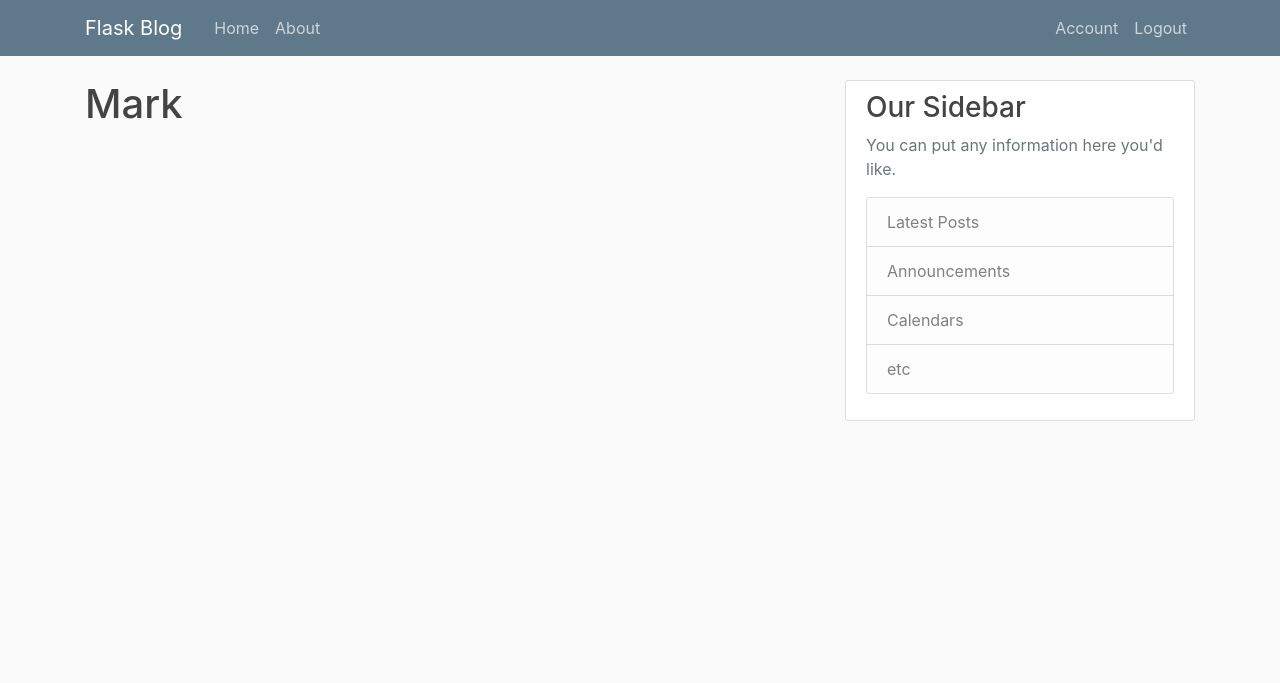
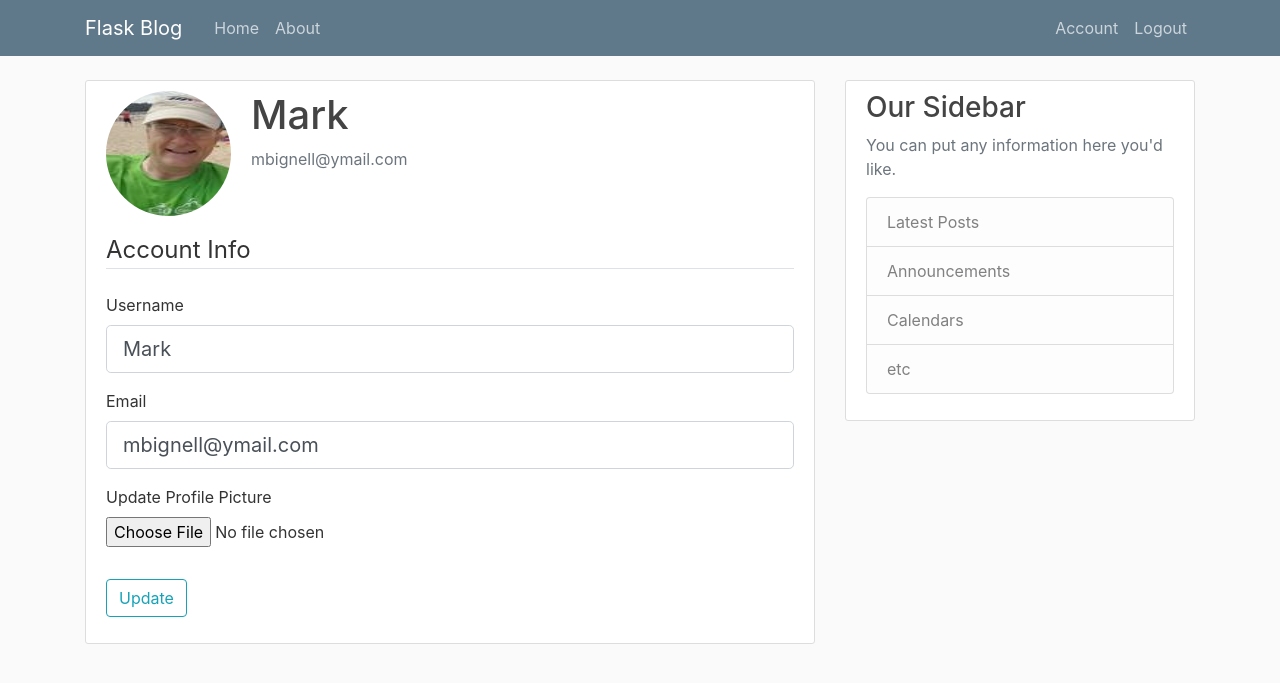
Before and after one commit to markhbignell/flaskblog, a Flask app: page /account in a window 1280 px wide. Shown: the top 683 px of the page. Run offline with Flask 2, Linux system fonts and the light colour scheme; a user stored in the database is signed in; some libraries are stand-ins or nearby versions.

Commit message:
added profile pictures

```diff
--- a/flaskblog/forms.py
+++ b/flaskblog/forms.py
@@ -1,4 +1,6 @@
 from flask_wtf import FlaskForm
+from flask_wtf.file import FileField, FileAllowed
+from flask_login import current_user
 from wtforms import StringField, PasswordField, SubmitField, BooleanField
 from wtforms.validators import DataRequired, Length, Email, EqualTo, ValidationError
 from flaskblog.models import User
@@ -22,8 +24,7 @@ class RegistrationForm(FlaskForm):
     def validate_email(self, email):
         user = User.query.filter_by(email=email.data).first()
         if user:
-            raise ValidationError(
-                'That email is taken. Please choose a different one.')
+            raise ValidationError('That email is taken. Please choose a different one.')
 
 
 class LoginForm(FlaskForm):
@@ -32,3 +33,24 @@ class LoginForm(FlaskForm):
     password = PasswordField('Password', validators=[DataRequired()])
     remember = BooleanField('Remember Me')
     submit = SubmitField('Login')
+
+
+class UpdateAccountForm(FlaskForm):
+    username = StringField('Username',
+                           validators=[DataRequired(), Length(min=2, max=20)])
+    email = StringField('Email',
+                        validators=[DataRequired(), Email()])
+    picture = FileField('Update Profile Picture', validators=[FileAllowed(['jpg', 'png'])])
+    submit = SubmitField('Update')
+
+    def validate_username(self, username):
+        if username.data != current_user.username:
+            user = User.query.filter_by(username=username.data).first()
+            if user:
+                raise ValidationError('That username is taken. Please choose a different one.')
+
+    def validate_email(self, email):
+        if email.data != current_user.email:
+            user = User.query.filter_by(email=email.data).first()
+            if user:
+                raise ValidationError('That email is taken. Please choose a different one.')
--- a/flaskblog/models.py
+++ b/flaskblog/models.py
@@ -12,8 +12,7 @@ class User(db.Model, UserMixin):
     id = db.Column(db.Integer, primary_key=True)
     username = db.Column(db.String(20), unique=True, nullable=False)
     email = db.Column(db.String(120), unique=True, nullable=False)
-    image_file = db.Column(db.String(20), nullable=False,
-                           default='default.jpg')
+    image_file = db.Column(db.String(20), nullable=False, default='default.jpg')
     password = db.Column(db.String(60), nullable=False)
     posts = db.relationship('Post', backref='author', lazy=True)
 
@@ -24,8 +23,7 @@ class User(db.Model, UserMixin):
 class Post(db.Model):
     id = db.Column(db.Integer, primary_key=True)
     title = db.Column(db.String(100), nullable=False)
-    date_posted = db.Column(db.DateTime, nullable=False,
-                            default=datetime.utcnow)
+    date_posted = db.Column(db.DateTime, nullable=False, default=datetime.utcnow)
     content = db.Column(db.Text, nullable=False)
     user_id = db.Column(db.Integer, db.ForeignKey('user.id'), nullable=False)
 
--- a/flaskblog/routes.py
+++ b/flaskblog/routes.py
@@ -1,6 +1,9 @@
+import os
+import secrets
+from PIL import Image
 from flask import render_template, url_for, flash, redirect, request
 from flaskblog import app, db, bcrypt
-from flaskblog.forms import RegistrationForm, LoginForm
+from flaskblog.forms import RegistrationForm, LoginForm, UpdateAccountForm
 from flaskblog.models import User, Post
 from flask_login import login_user, current_user, logout_user, login_required
 
@@ -38,10 +41,8 @@ def register():
         return redirect(url_for('home'))
     form = RegistrationForm()
     if form.validate_on_submit():
-        hashed_password = bcrypt.generate_password_hash(
-            form.password.data).decode('utf-8')
-        user = User(username=form.username.data,
-                    email=form.email.data, password=hashed_password)
+        hashed_password = bcrypt.generate_password_hash(form.password.data).decode('utf-8')
+        user = User(username=form.username.data, email=form.email.data, password=hashed_password)
         db.session.add(user)
         db.session.commit()
         flash('Your account has been created! You are now able to log in', 'success')
@@ -71,7 +72,36 @@ def logout():
     return redirect(url_for('home'))
 
 
-@app.route("/account")
+def save_picture(form_picture):
+    random_hex = secrets.token_hex(8)
+    _, f_ext = os.path.splitext(form_picture.filename)
+    picture_fn = random_hex + f_ext
+    picture_path = os.path.join(app.root_path, 'static/profile_pics', picture_fn)
+
+    output_size = (125, 125)
+    i = Image.open(form_picture)
+    i.thumbnail(output_size)
+    i.save(picture_path)
+
+    return picture_fn
+
+
+@app.route("/account", methods=['GET', 'POST'])
 @login_required
 def account():
-    return render_template('account.html', title='Account')
+    form = UpdateAccountForm()
+    if form.validate_on_submit():
+        if form.picture.data:
+            picture_file = save_picture(form.picture.data)
+            current_user.image_file = picture_file
+        current_user.username = form.username.data
+        current_user.email = form.email.data
+        db.session.commit()
+        flash('Your account has been updated!', 'success')
+        return redirect(url_for('account'))
+    elif request.method == 'GET':
+        form.username.data = current_user.username
+        form.email.data = current_user.email
+    image_file = url_for('static', filename='profile_pics/' + current_user.image_file)
+    return render_template('account.html', title='Account',
+                           image_file=image_file, form=form)
--- a/flaskblog/templates/account.html
+++ b/flaskblog/templates/account.html
@@ -1,4 +1,57 @@
 {% extends "layout.html" %}
 {% block content %}
-<h1>{{ current_user.username }}</h1>
+    <div class="content-section">
+      <div class="media">
+        <img class="rounded-circle account-img" src="{{ image_file }}">
+        <div class="media-body">
+          <h2 class="account-heading">{{ current_user.username }}</h2>
+          <p class="text-secondary">{{ current_user.email }}</p>
+        </div>
+      </div>
+        <form method="POST" action="" enctype="multipart/form-data">
+            {{ form.hidden_tag() }}
+            <fieldset class="form-group">
+                <legend class="border-bottom mb-4">Account Info</legend>
+                <div class="form-group">
+                    {{ form.username.label(class="form-control-label") }}
+
+                    {% if form.username.errors %}
+                        {{ form.username(class="form-control form-control-lg is-invalid") }}
+                        <div class="invalid-feedback">
+                            {% for error in form.username.errors %}
+                                <span>{{ error }}</span>
+                            {% endfor %}
+                        </div>
+                    {% else %}
+                        {{ form.username(class="form-control form-control-lg") }}
+                    {% endif %}
+                </div>
+                <div class="form-group">
+                    {{ form.email.label(class="form-control-label") }}
+                    {% if form.email.errors %}
+                        {{ form.email(class="form-control form-control-lg is-invalid") }}
+                        <div class="invalid-feedback">
+                            {% for error in form.email.errors %}
+                                <span>{{ error }}</span>
+                            {% endfor %}
+                        </div>
+                    {% else %}
+                        {{ form.email(class="form-control form-control-lg") }}
+                    {% endif %}
+                </div>
+                <div class="form-group">
+                    {{ form.picture.label() }}
+                    {{ form.picture(class="form-control-file") }}
+                    {% if form.picture.errors %}
+                        {% for error in form.picture.errors %}
+                            <span class="text-danger">{{ error }}</span></br>
+                        {% endfor %}
+                    {% endif %}
+                </div>
+            </fieldset>
+            <div class="form-group">
+                {{ form.submit(class="btn btn-outline-info") }}
+            </div>
+        </form>
+    </div>
 {% endblock content %}
```
Also changed, not shown: flaskblog/site.db, flaskblog/static/profile_pics/default.jpg (added), flaskblog/static/profile_pics/fa64bd0615dac918.jpg (added).
